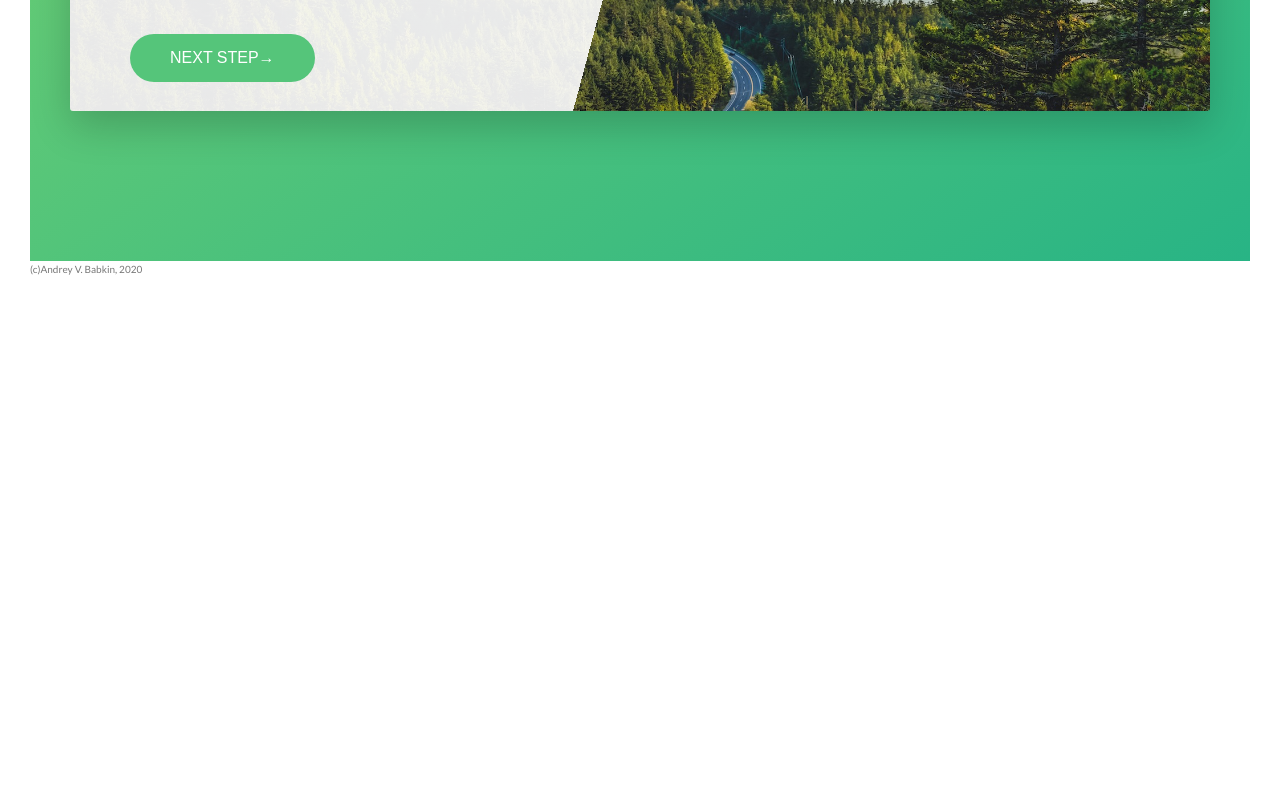
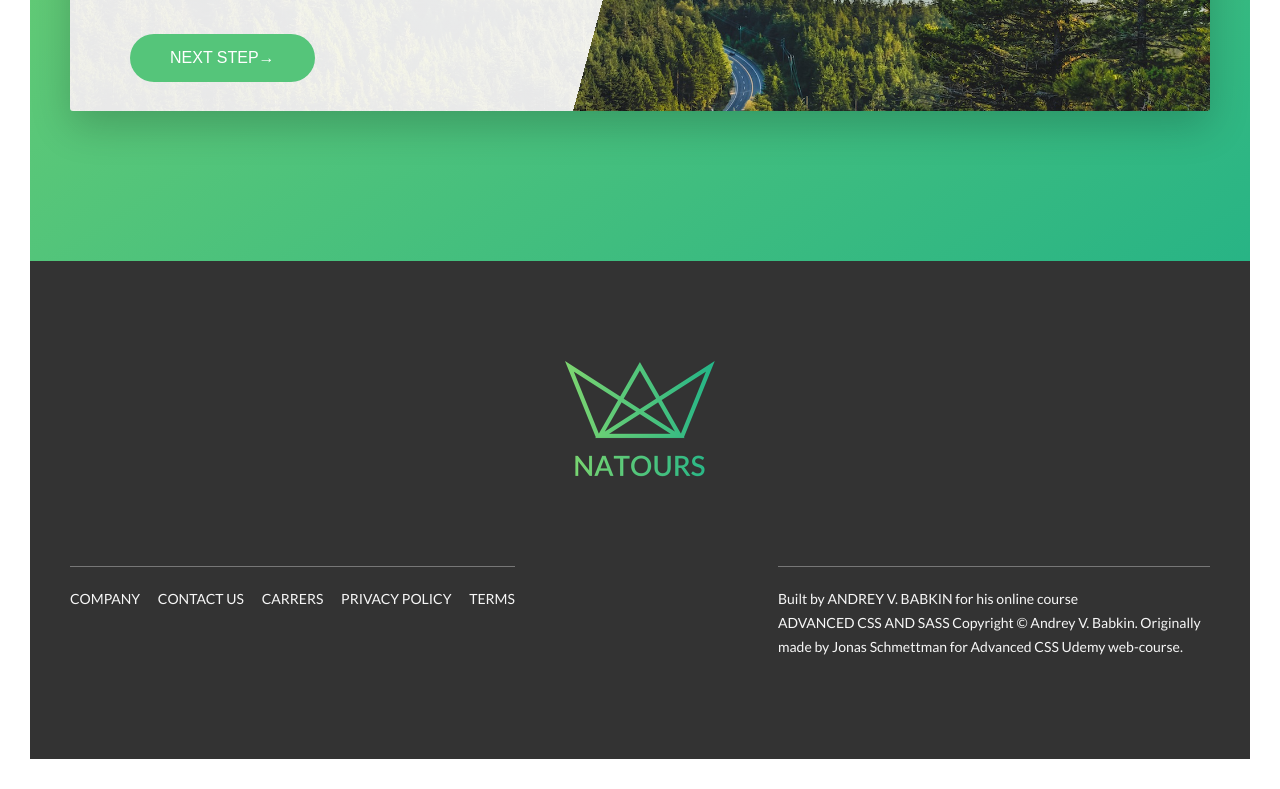
Before and after one commit to BabkinAV/Natours, a website: page index.html in a window 1280 px wide. Shown: the part 5205-5994 px from the top of the page. Before the commit the page ends 5513 px from the top, so only its background shows below. Drawn offline with Linux system fonts and the light colour scheme.

Commit message:
Implemented footer (after Chapter 48)

```diff
--- a/index.html
+++ b/index.html
@@ -303,6 +303,29 @@
         </section>
       </main>
 
+    <footer class="footer">
+      <div class="footer__logo-box">
+        <img src="img/logo-green-2x.png" alt="Full logo" class="footer__logo">
+      </div>
+      <div class="row">
+        <div class="col-1-of-2">
+          <div class="footer__navigation">
+            <ul class="footer__list">
+              <li class="footer__item"><a href="#" class="footer__link">Company</a></li>
+              <li class="footer__item"><a href="#" class="footer__link">Contact us</a></li>
+              <li class="footer__item"><a href="#" class="footer__link">Carrers</a></li>
+              <li class="footer__item"><a href="#" class="footer__link">Privacy policy</a></li>
+              <li class="footer__item"><a href="#" class="footer__link">Terms</a></li>
+            </ul>
+          </div>
+        </div>
+        <div class="col-1-of-2">
+          <p class="footer__copyright">
+            Built by <a href="" class="footer__link">Andrey V. Babkin</a> for his  online course <a href="#" class="footer__link">Advanced CSS and Sass</a> Copyright &copy; Andrey V. Babkin. Originally made by Jonas Schmettman for Advanced CSS Udemy web-course.
+          </p>
+        </div>
+      </div>
+    </footer>
 
 <!--
       <section class="grid-test">
@@ -375,6 +398,4 @@
 </html>
 
 
-(c)Andrey V. Babkin, 2020
-
 <!-- some comment -->
--- a/sass/abstracts/_variables.scss
+++ b/sass/abstracts/_variables.scss
@@ -14,6 +14,7 @@ $color-grey-light-2: #eee;
 
 $color-grey-dark: #777;
 $color-grey-dark-2: #999;
+$color-grey-dark-3: #333;
 
 $color-white: #fff;
 $color-black: #000;
--- /dev/null
+++ b/sass/layout/_footer.scss
@@ -0,0 +1,64 @@
+.footer {
+	background-color: $color-grey-dark-3;
+	padding: 10rem 0;
+	font-size: 1.4rem;
+	color:$color-grey-light-1;
+
+	&__logo-box {
+		text-align: center;
+		margin-bottom: 8rem;
+	}
+
+	&__logo {
+		width: 15rem;
+		height: auto;
+
+	}
+
+	&__navigation {
+		border-top: 1px solid $color-grey-dark;
+		padding-top: 2rem;
+		display: inline-block;
+
+	}
+
+	&__list {
+		list-style: none;
+
+	}
+
+	&__item {
+		display: inline-block;
+
+		&:not(:last-child) {
+			margin-right: 1.5rem;
+		}
+	}
+
+	&__link {
+		&:link,
+		&:visited {
+			color:$color-grey-light-1;
+			background-color: $color-grey-dark-3;
+			text-decoration: none;
+			text-transform: uppercase;
+			display: inline-block;
+			transition: all .2s;
+
+		}
+
+		&:hover,
+		&:active {
+			color: $color-primary;
+			box-shadow: 0 1rem 2rem rgba($color-black, .4);
+			transform: rotate(5deg) scale(1.3);
+		}
+	}
+
+	&__copyright {
+		border-top: 1px solid $color-grey-dark;
+		padding-top: 2rem;
+		width: 80%;
+		float: right;
+	}
+}
--- a/sass/main.scss
+++ b/sass/main.scss
@@ -20,6 +20,7 @@
 @import "layout/header";
 
 @import "layout/grid";
+@import "layout/footer";
 
 
 
```
Also changed, not shown: css/style.css, 1 other file.
